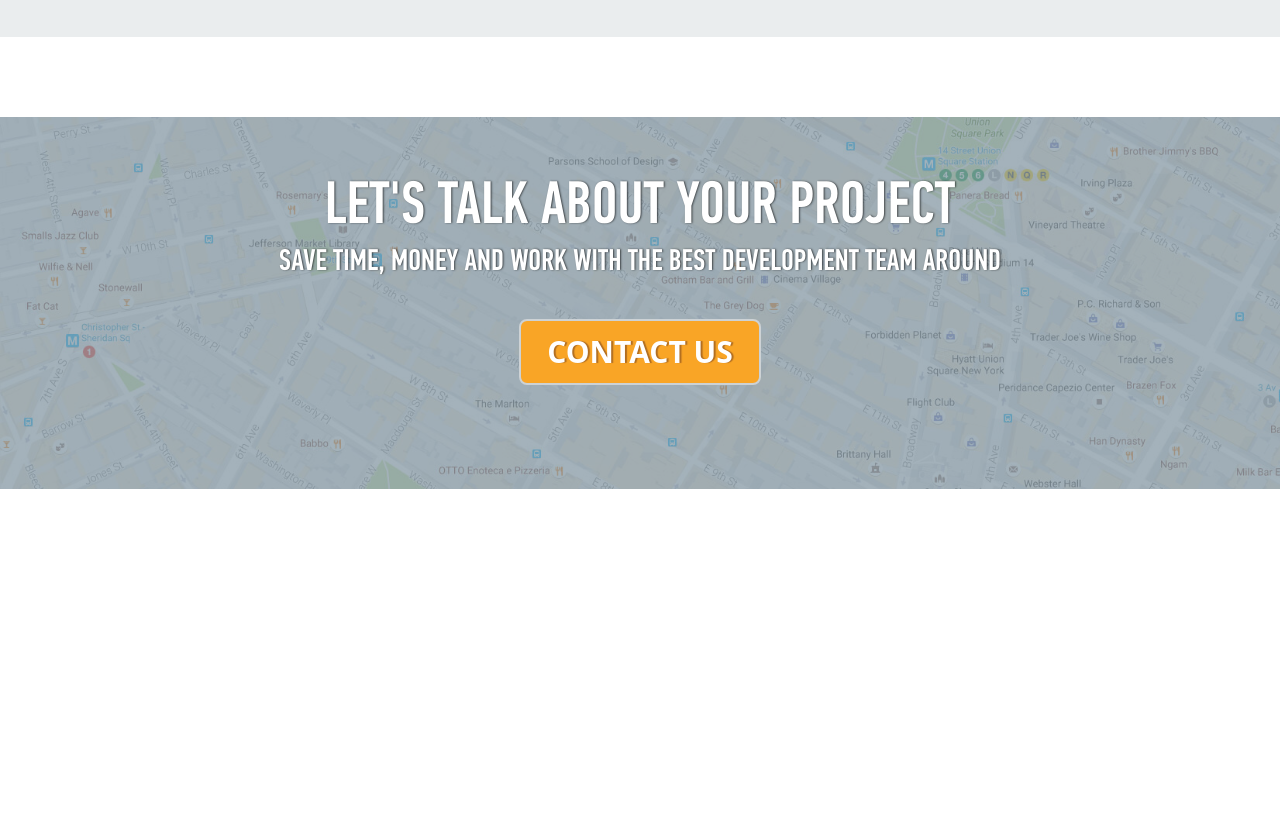
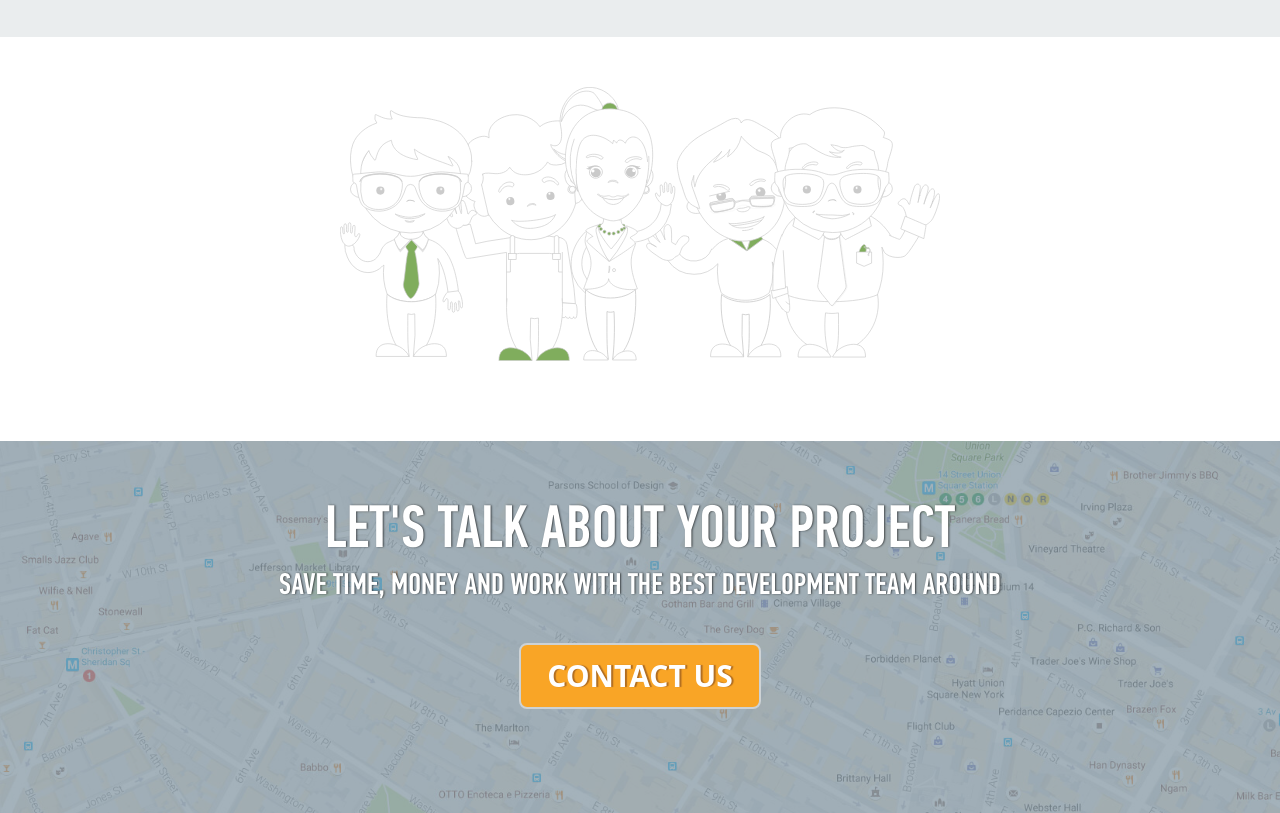
Before and after one commit to PanarinDaniil/rebus-site, a website: page process.html in a window 1280 px wide. Shown: the part 2026-2839 px from the top of the page. Before the commit the page ends 2515 px from the top, so only its background shows below. Drawn offline with Linux system fonts and the light colour scheme; a script that the page names is missing.

Commit message:
process page

```diff
--- a/process.html
+++ b/process.html
@@ -148,6 +148,8 @@
 							</div>
 						</div>
 					</div>
+
+					<img src="images/persone6.svg" alt="" width="600px" style="display: block;margin:50px auto 0;"/>
 				</div>
 			</div>
 
```
